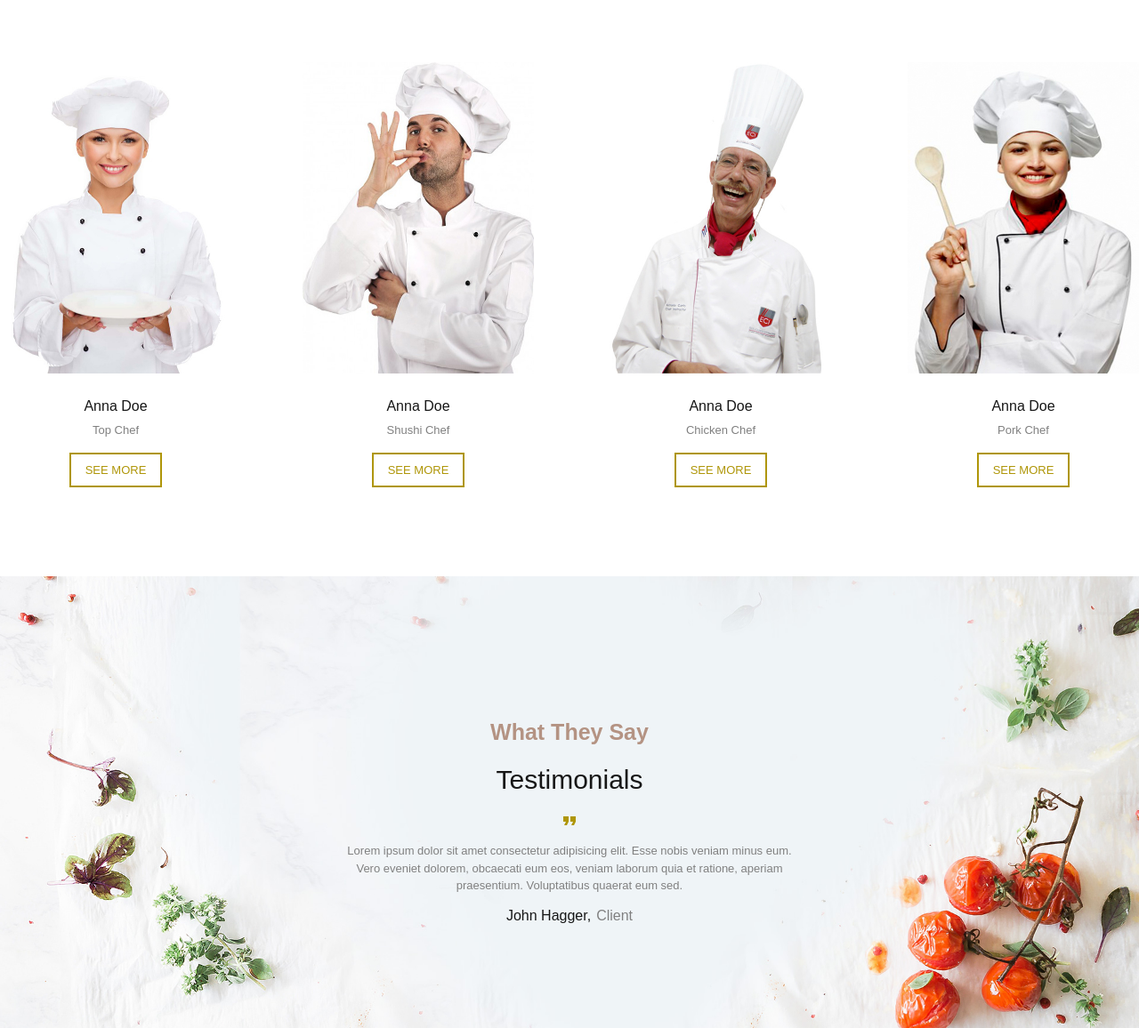
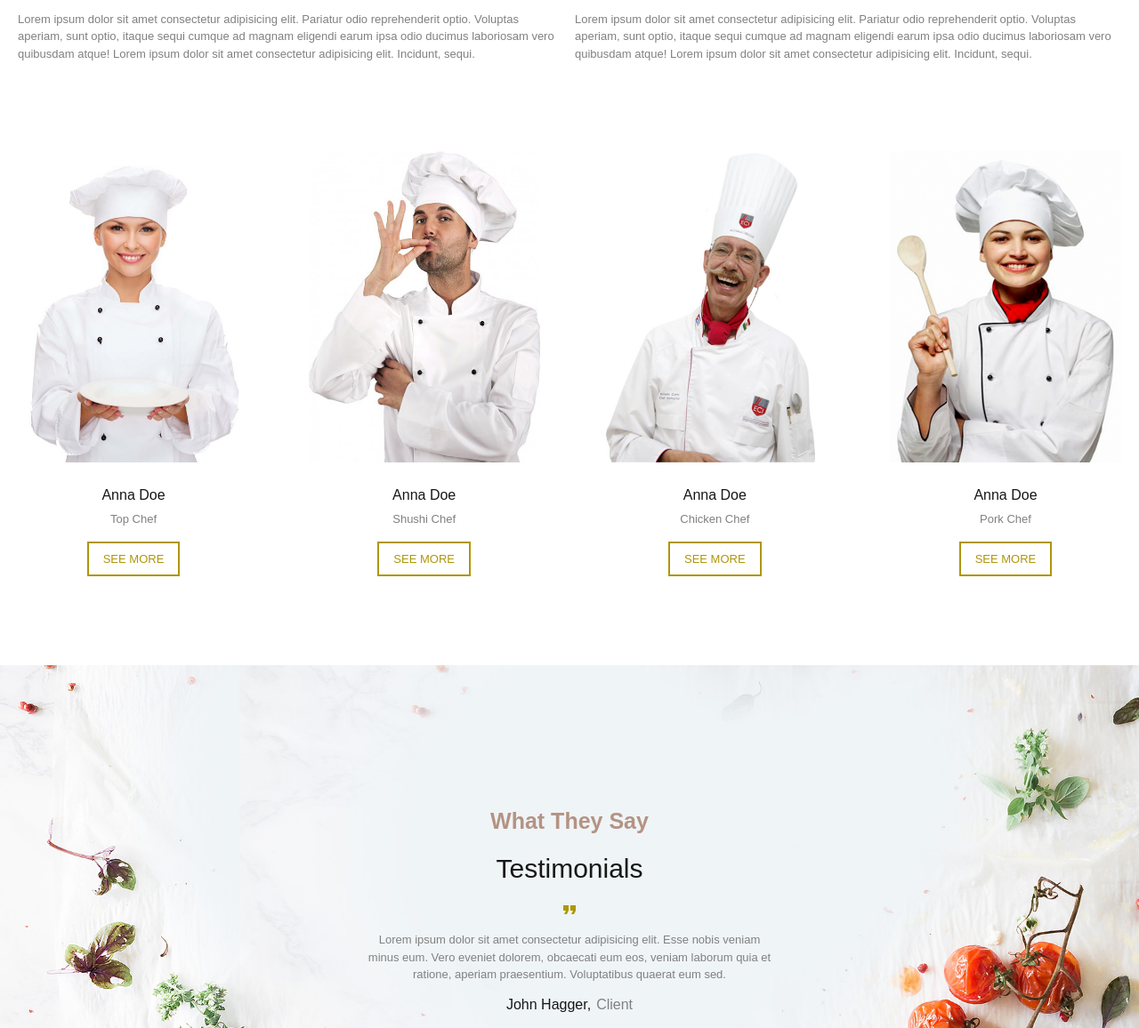
Before and after one commit to Biki101/delicious, a Next.js app: page /about-us in a window 1280 px wide. Shown: the part 1490-2646 px from the top of the page at 89% size. Built offline with nearby package versions, Linux system fonts and the light colour scheme.

Commit message:
added responsiveness to the about page

```diff
--- a/src/app/about-us/page.tsx
+++ b/src/app/about-us/page.tsx
@@ -12,7 +12,9 @@ export default function AboutUs() {
     <div>
       <Header />
       <PageHeader title="About Us" />
-      <Intro image1={introChef} image2={chefWithDish} />
+      <div className="pb-[100px] pd:mb-0">
+        <Intro image1={introChef} image2={chefWithDish} />
+      </div>
       <MeetTheChefs />
       <Testimonials />
       <Footer />
--- a/src/app/components/MeetTheChefs/meet-the-chefs.tsx
+++ b/src/app/components/MeetTheChefs/meet-the-chefs.tsx
@@ -6,7 +6,7 @@ import chef4 from "../../assets/chef_4.jpg";
 
 export default function MeetTheChefs() {
   return (
-    <div className="outer-container flex flex-col">
+    <div className="px-[20px] w-full xl:w-[1280px] xl:m-auto flex flex-col">
       <div className="text-[36px] text-[var(--gold-color)] cursive-font">
         Something New
       </div>
@@ -27,7 +27,7 @@ export default function MeetTheChefs() {
           Incidunt, sequi.
         </div>
       </div>
-      <div className="flex justify-between gap-[20px] mt-[100px]">
+      <div className="flex flex-wrap  justify-center xl:justify-between gap-[20px] mt-[100px]">
         <ChefCard image={chef1} designation="Top Chef" name="Anna Doe" />
         <ChefCard image={chef2} designation="Shushi Chef" name="Anna Doe" />
         <ChefCard image={chef3} designation="Chicken Chef" name="Anna Doe" />
--- a/src/app/components/Testimonials/testimonials.tsx
+++ b/src/app/components/Testimonials/testimonials.tsx
@@ -3,19 +3,19 @@ import testimonial from "../..//assets/testimonials.jpg";
 
 export default function Testimonials() {
   return (
-    <div className="h-[550px] w-full relative mt-[100px]">
+    <div className="h-[300px] xsm:h-auto w-full relative mt-[100px]">
       <Image
         src={testimonial}
         height={550}
         width={1280}
         alt="testimonial"
-        className="absolute top-0 left-0 z-[-1] w-full"
+        className="absolute top-0 left-0 z-[-1] w-full h-[300px] xsm:h-auto"
       />
-      <div className="flex flex-col justify-center items-center h-[550px] gap-[12px] z-[2]">
-        <div className="text-[#b49383] font-bold text-[25px] cursive-font">
+      <div className=" flex flex-col justify-center items-center h-[200px] pt-[20px] md:pt-[0px] md:h-[300px] lg:h-[550px] gap-[12px] z-[2]">
+        <div className="text-[#b49383] font-bold text-[18px] md:text-[25px] cursive-font">
           What They Say
         </div>
-        <div className=" text-[30px]">Testimonials</div>
+        <div className="text-[25px] md:text-[30px]">Testimonials</div>
         <svg
           xmlns="http://www.w3.org/2000/svg"
           height="24"
@@ -26,7 +26,7 @@ export default function Testimonials() {
           <path d="M6 17h3l2-4V7H5v6h3z" fill="#af9608" />
           <path d="M14 17h3l2-4V7h-6v6h3z" fill="#af9608" />
         </svg>
-        <div className="text-[13px] text-[var(--placeholder-color)] w-[500px] text-center">
+        <div className="text-[11px] md:text-[13px] text-[var(--placeholder-color)] px-[20px] w-full xsm:w-[500px] text-center">
           Lorem ipsum dolor sit amet consectetur adipisicing elit. Esse nobis
           veniam minus eum. Vero eveniet dolorem, obcaecati eum eos, veniam
           laborum quia et ratione, aperiam praesentium. Voluptatibus quaerat eum
```
